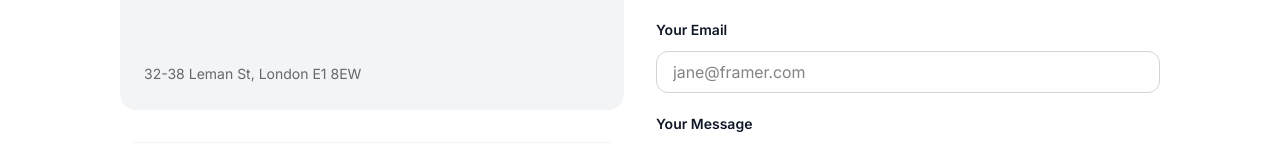
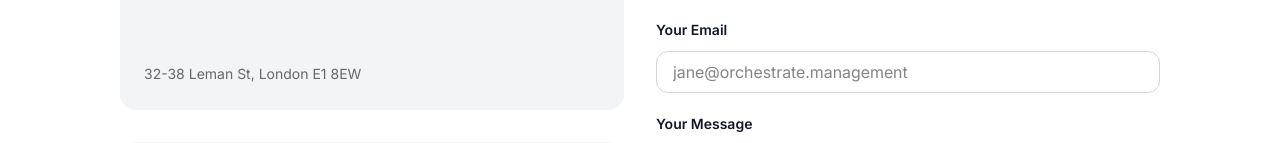
Before and after one commit to uiftikhar/orchestrate-landing-page, a Next.js app: page /contact in a window 1280 px wide. Shown: the part 652-795 px from the top of the page. Built offline with nearby package versions, Linux system fonts and the light colour scheme.

Commit message:
update contact form

```diff
--- a/components/ContactDesktop.tsx
+++ b/components/ContactDesktop.tsx
@@ -96,7 +96,7 @@ export function ContactDesktop() {
               <div>
                 <Text size="sm" weight="semibold" className="text-gray-900">Your Email</Text>
                 <Input
-                  placeholder="jane@framer.com"
+                  placeholder="jane@orchestrate.management"
                   type="email"
                   className="w-full mt-[10px]"
                   value={formData.email}
--- a/components/ContactMobile.tsx
+++ b/components/ContactMobile.tsx
@@ -55,7 +55,7 @@ export function ContactMobile() {
           <div>
             <Text size="sm" weight="medium" className="mb-2">Your Email</Text>
             <Input
-              placeholder="jane@framer.com"
+              placeholder="jane@orchestrate.management"
               type="email"
               className="w-full mt-[10px]"
               value={formData.email}
--- a/components/ContactTablet.tsx
+++ b/components/ContactTablet.tsx
@@ -96,7 +96,7 @@ export function ContactTablet() {
                 <div>
                   <Text size="sm" weight="semibold" className="text-gray-900">Your Email</Text>
                   <Input
-                    placeholder="jane@framer.com"
+                    placeholder="jane@orchestrate.management"
                     type="email"
                     className="w-full mt-[10px]"
                     value={formData.email}
```
